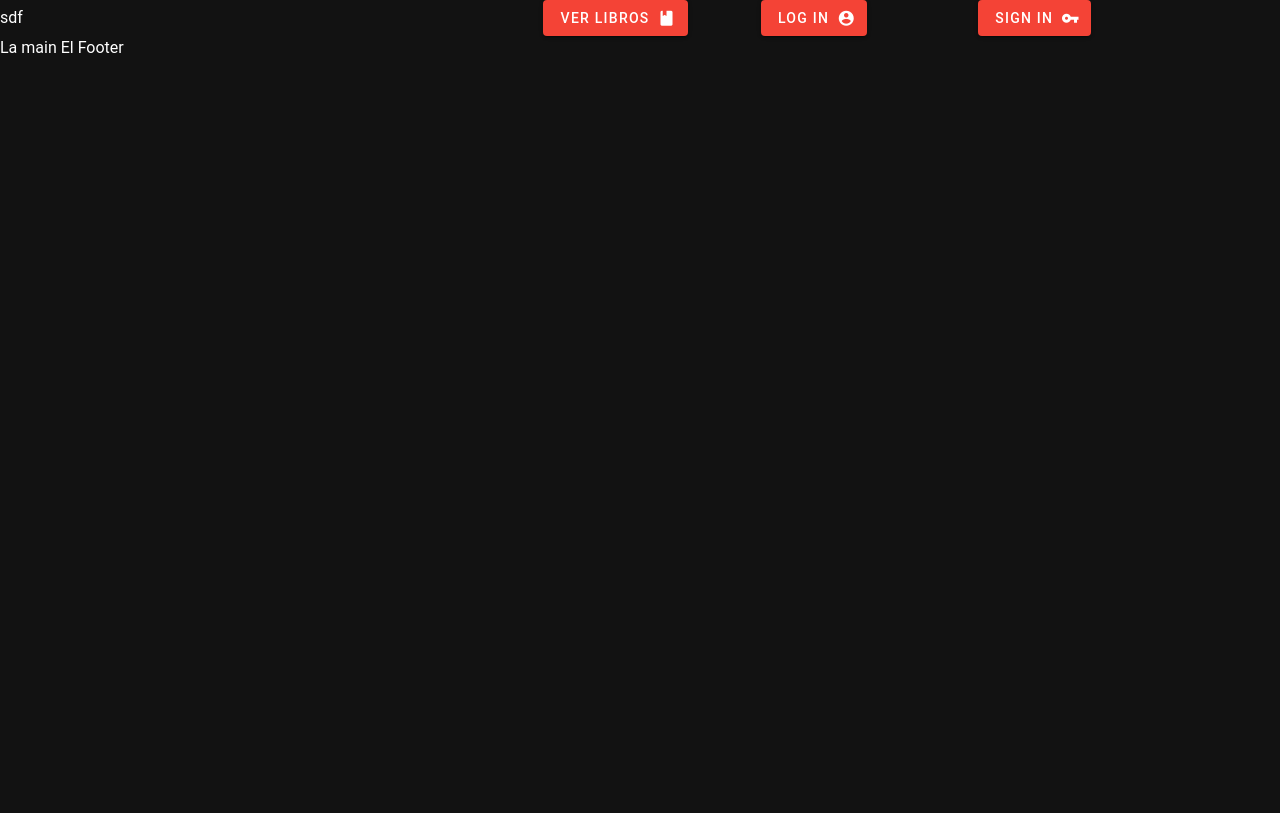
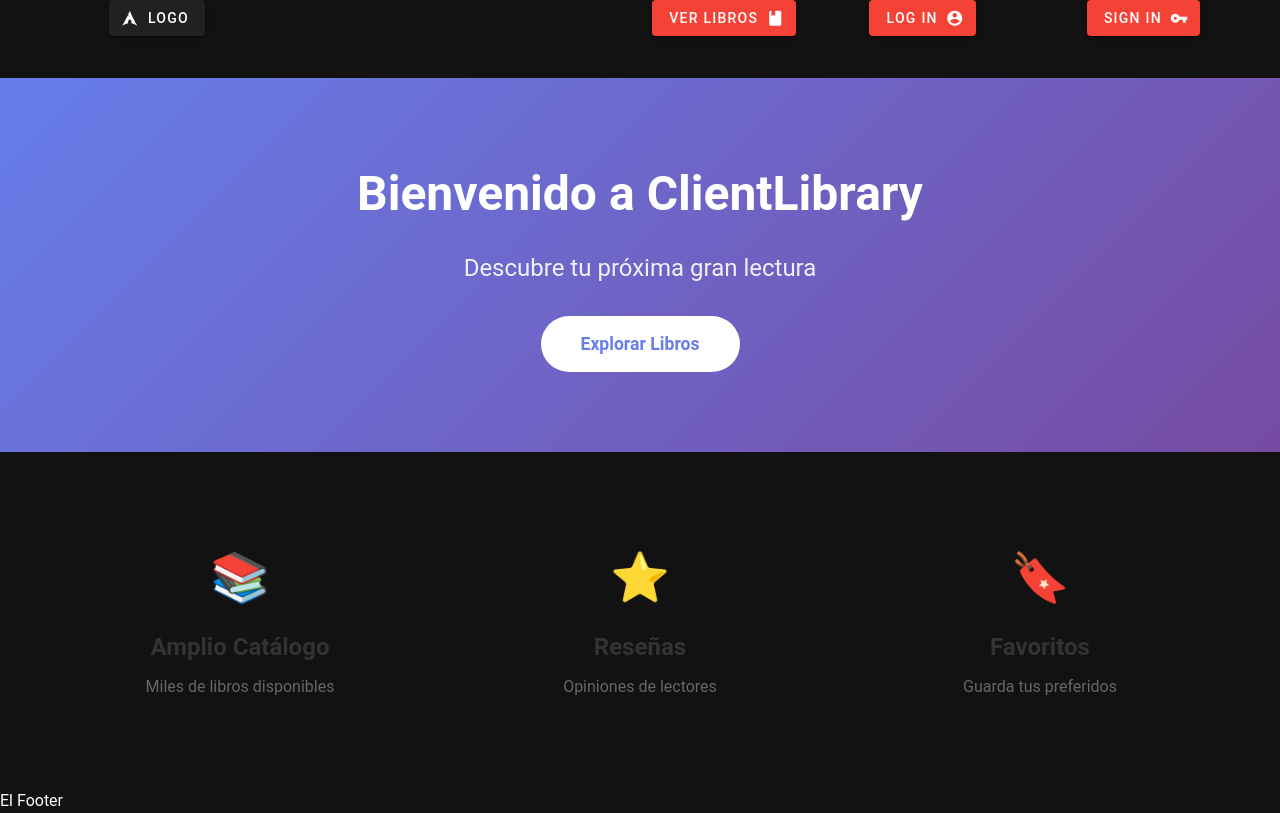
Before and after one commit to PabloLanero/ClientLibrary, a Vue app in the folder Frontend/: page /Landing in a window 1280 px wide. Built offline with nearby package versions, Linux system fonts and the light colour scheme.

Commit message:
Este commit ha sido forzado, me cambio de equipo, no tener en cuenta este commit

```diff
--- a/Frontend/src/App.vue
+++ b/Frontend/src/App.vue
@@ -1,13 +1,11 @@
 <script setup lang="ts">
 import Header from '@/components/Header.vue'
-import Main from './views/main.vue';
-import Footer from './components/Footer.vue';
+import Main from './views/Main.vue'
+import Footer from './components/Footer.vue'
 </script>
 
 <template>
-  <Header/>
-  <Main/>
-  <Footer/>
+  <RouterView/>
 </template>
 
 <style scoped></style>
--- a/Frontend/src/components/Header.vue
+++ b/Frontend/src/components/Header.vue
@@ -1,25 +1,42 @@
 <script setup lang="ts">
+import { useRouter, useRoute } from 'vue-router';
 
+const router = useRouter()
+
+function irLogin(){
+    router.push('/LogIn')
+}
+function irSigIn(){
+    router.push('/SigIn')
+}
+function irLibros(){
+    router.push('/Books')
+}
 </script>
 <template>
     <header>
-        <v-row cols="12" height="0px" align="center">
+        <v-row cols="12" class="header" align="center">
+            <v-col md="1">
+
+            </v-col>
             <v-col md="2">
-                sdf
+                <v-btn prepend-icon="mdi-arch" @click="router.push('/Landing')">
+                    Logo
+                </v-btn>
             </v-col>
             <v-col md="3">
 
             </v-col>
             <v-col md="6">
-                <v-row cols="12" >
+                <v-row cols="12" align="center">
                     <v-col md="4">
-                         <v-btn text="Ver Libros" append-icon="mdi-book" color="red" />
+                         <v-btn text="Ver Libros" append-icon="mdi-book" @click="irLibros" color="red" />
                     </v-col>
                     <v-col md="4">
-                        <v-btn text="Log in" append-icon="mdi-account-circle" color="red" />
+                        <v-btn text="Log in" append-icon="mdi-account-circle" @click="irLogin" color="red" />
                     </v-col>
                     <v-col md="4">
-                        <v-btn text="Sign in" append-icon="mdi-key" color="red" />
+                        <v-btn text="Sign in" append-icon="mdi-key" @click="irSigIn" color="red" />
                     </v-col>
                 </v-row>
             </v-col>
@@ -28,4 +45,7 @@
     </header>
 </template>
 <style scoped>
+.header {
+    margin-bottom: 30px;
+}
 </style>
--- a/Frontend/src/main.ts
+++ b/Frontend/src/main.ts
@@ -1,7 +1,7 @@
 import { createApp } from 'vue'
 import { createPinia } from 'pinia'
 // Vuetify
-import 'material-design-icons-iconfont/dist/material-design-icons.css'
+
 import 'vuetify/styles'
 import { createVuetify } from 'vuetify'
 import { aliases, mdi } from 'vuetify/iconsets/mdi'
--- a/Frontend/src/router/index.ts
+++ b/Frontend/src/router/index.ts
@@ -1,21 +1,28 @@
 import { createRouter, createWebHistory } from 'vue-router'
 import SignIn from '@/views/Login/SignIn.vue'
-import Main from '@/views/main.vue'
 
 const router = createRouter({
   history: createWebHistory(import.meta.env.BASE_URL),
-  routes: [{
-    path: '/signin',
-    component: SignIn
-  },{
-    path: '/',
-    redirect: 'main',
-  },{
-    path: '/',
-    name: 'main',
-    component: Main
-  },
-],
+  routes: [
+    {
+      path: '/',
+      redirect: '/Landing',
+      component: import('@/views/Main.vue'),
+      children: [{
+        path: '/Landing',
+        component: import('@/views/Landing/Landing.vue')
+      },{
+        path: '/Login',
+        component: import('@/views/Login/LogIn.vue')
+      },{
+        path: '/SigIn',
+        component: import('@/views/Login/SignIn.vue')
+      },{
+        path: '/Books',
+        component: import('@/views/Books/Book.vue')
+      }]
+    }
+  ],
 })
 
 export default router
--- a/Frontend/src/views/Books/Book.vue
+++ b/Frontend/src/views/Books/Book.vue
@@ -0,0 +1,6 @@
+<script setup lang="ts">
+
+</script>
+<template>
+
+</template>
--- /dev/null
+++ b/Frontend/src/views/Landing/Landing.vue
@@ -0,0 +1,108 @@
+<script setup lang="ts">
+
+</script>
+<template>
+  <div class="landing">
+    <section class="hero">
+      <h1>Bienvenido a ClientLibrary</h1>
+      <p>Descubre tu próxima gran lectura</p>
+      <button class="cta-button">Explorar Libros</button>
+    </section>
+
+    <section class="features">
+      <div class="feature">
+        <span class="icon">📚</span>
+        <h3>Amplio Catálogo</h3>
+        <p>Miles de libros disponibles</p>
+      </div>
+      <div class="feature">
+        <span class="icon">⭐</span>
+        <h3>Reseñas</h3>
+        <p>Opiniones de lectores</p>
+      </div>
+      <div class="feature">
+        <span class="icon">🔖</span>
+        <h3>Favoritos</h3>
+        <p>Guarda tus preferidos</p>
+      </div>
+    </section>
+  </div>
+</template>
+
+<style scoped>
+.landing {
+  min-height: 80vh;
+}
+
+.hero {
+  text-align: center;
+  padding: 80px 20px;
+  background: linear-gradient(135deg, #667eea 0%, #764ba2 100%);
+  color: white;
+}
+
+.hero h1 {
+  font-size: 3rem;
+  margin-bottom: 20px;
+  font-weight: 700;
+}
+
+.hero p {
+  font-size: 1.5rem;
+  margin-bottom: 30px;
+  opacity: 0.9;
+}
+
+.cta-button {
+  padding: 15px 40px;
+  font-size: 1.1rem;
+  background: white;
+  color: #667eea;
+  border: none;
+  border-radius: 50px;
+  cursor: pointer;
+  font-weight: 600;
+  transition: transform 0.3s;
+}
+
+.cta-button:hover {
+  transform: scale(1.05);
+}
+
+.features {
+  display: grid;
+  grid-template-columns: repeat(auto-fit, minmax(250px, 1fr));
+  gap: 40px;
+  padding: 60px 20px;
+  max-width: 1200px;
+  margin: 0 auto;
+}
+
+.feature {
+  text-align: center;
+  padding: 30px;
+  border-radius: 10px;
+  transition: transform 0.3s;
+}
+
+.feature:hover {
+  transform: translateY(-10px);
+}
+
+.icon {
+  font-size: 3rem;
+  display: block;
+  margin-bottom: 15px;
+}
+
+.feature h3 {
+  font-size: 1.5rem;
+  margin-bottom: 10px;
+  color: #333;
+}
+
+.feature p {
+  color: #666;
+  font-size: 1rem;
+}
+</style>
--- a/Frontend/src/views/Login/LogIn.vue
+++ b/Frontend/src/views/Login/LogIn.vue
@@ -0,0 +1,6 @@
+<script setup lang="ts">
+
+</script>
+<template>
+    LogIn
+</template>
--- a/Frontend/src/views/main.vue
+++ b/Frontend/src/views/main.vue
@@ -1,7 +1,12 @@
 <script setup lang="ts">
+import Footer from '@/components/Footer.vue';
+import Header from '@/components/Header.vue';
+
 
 </script>
 
 <template>
-La main
+<Header />
+<RouterView />
+<Footer />
 </template>
```
Also changed, not shown: Frontend/src/i18n/i18n.ts (added, +25 -0 lines), 1 other file (tests, documents, lock files or other folders).
